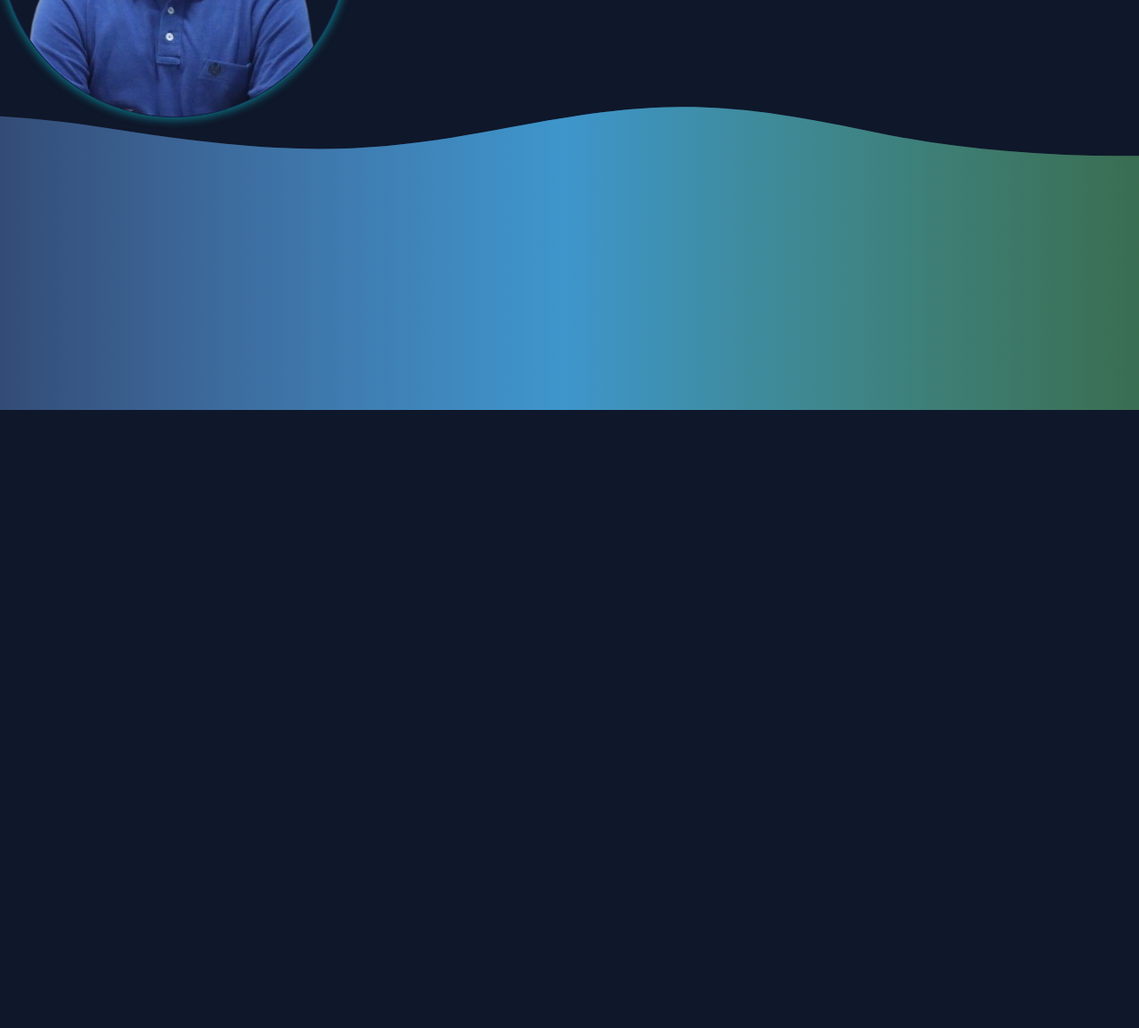
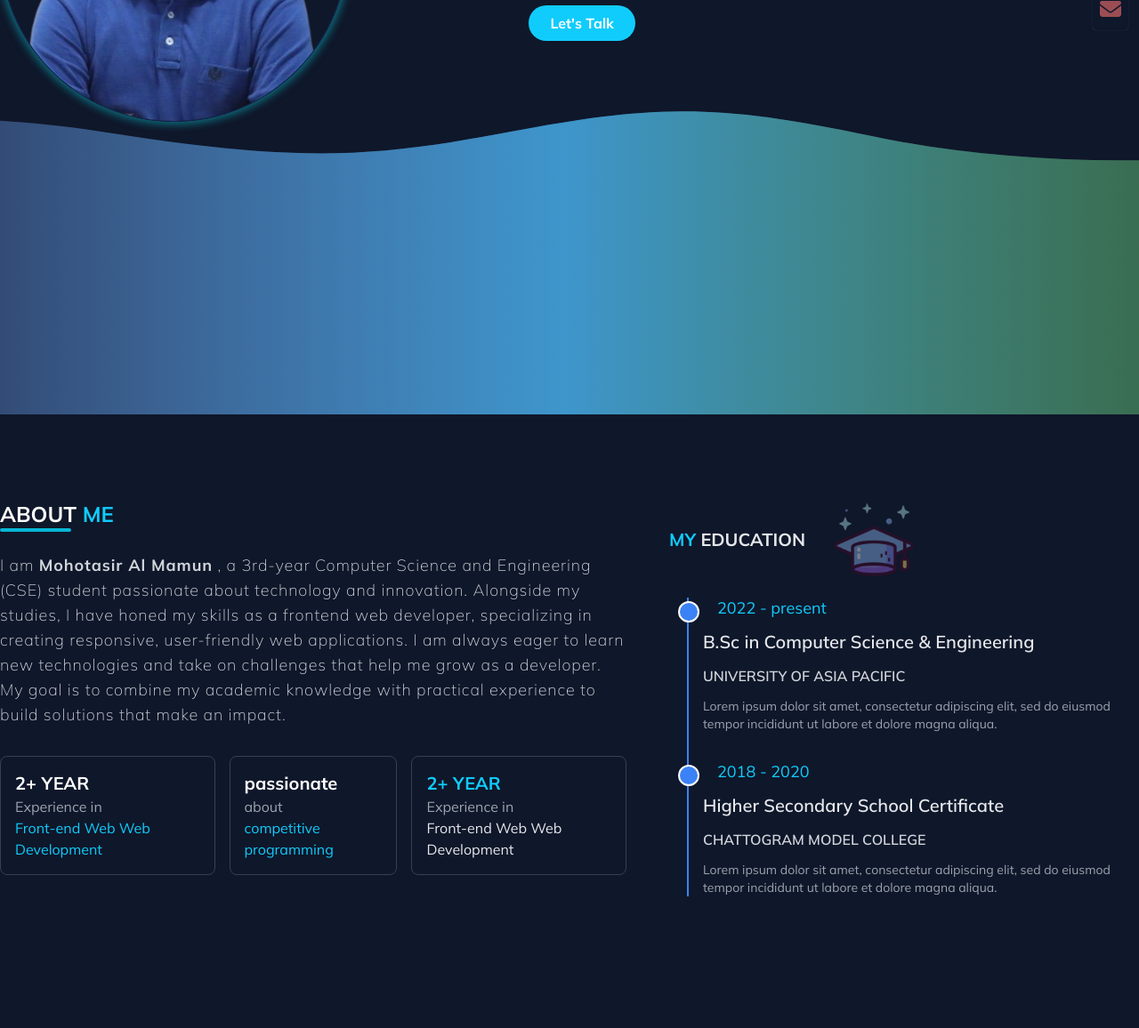
Before and after one commit to Mohotasir/Lab_task_Portfolio, a website: page index.html in a window 1280 px wide. Shown: the part 412-1568 px from the top of the page at 89% size. Before the commit the page ends 873 px from the top, so only its background shows below. Drawn offline with nearby package versions, Linux system fonts and the light colour scheme.

Commit message:
add: about section

```diff
--- a/index.html
+++ b/index.html
@@ -7,6 +7,7 @@
     <title>Document</title>
     <link rel="stylesheet" href="./style.css">
     <script src="https://cdn.tailwindcss.com"></script>
+    <link rel="stylesheet" href="https://cdnjs.cloudflare.com/ajax/libs/font-awesome/6.6.0/css/all.min.css" integrity="sha512-Kc323vGBEqzTmouAECnVceyQqyqdsSiqLQISBL29aUW4U/M7pSPA/gEUZQqv1cwx4OnYxTxve5UMg5GT6L4JJg==" crossorigin="anonymous" referrerpolicy="no-referrer" />
     <style>
         .hero-bg {
             position: absolute;
@@ -24,14 +25,14 @@
     <!-- nav section -->
     <section>
         <nav class="max-w-screen-xl mx-auto flex justify-between items-center py-6 hover:border-b  duration-200 border-gray-800">
-            <div class="font-bold text-2xl">TAHSIN</div>
+            <div class=""><img class="h-[45px]" src="./img/lgo (2).png" alt=""></div>
             <div>
                 <ul class="flex justify-center items-center gap-9 font-semibold text-md ">
                     <li class="hover:text-[#10ccfc] transition-all duration-300"><a href="#">Home</a> </li>
-                    <li class="hover:text-[#10ccfc] transition-all duration-300"><a href="about">About</a></li>
-                    <li class="hover:text-[#10ccfc] transition-all duration-300"><a href="skills">Skills</a></li>
-                    <li class="hover:text-[#10ccfc] transition-all duration-300"><a href="award">Awards</a></li>
-                    <li class="hover:text-[#10ccfc] transition-all duration-300"><a href="contact">Contact</a></li>
+                    <li class="hover:text-[#10ccfc] transition-all duration-300"><a href="#about">About</a></li>
+                    <li class="hover:text-[#10ccfc] transition-all duration-300"><a href="#skills">Skills</a></li>
+                    <li class="hover:text-[#10ccfc] transition-all duration-300"><a href="#award">Awards</a></li>
+                    <li class="hover:text-[#10ccfc] transition-all duration-300"><a href="#contact">Contact</a></li>
                     <button class="btn">RESUME</button>
                 </ul>
             </div>
@@ -80,16 +81,77 @@
 
                     <img class="border border-blue-950 rounded-full shadow-pulse " src="./img/myimg.png" alt="">
             </div>
-            <div class="md:mt-14">
+            <div class=" mt-4 md:mt-14">
                 <h1 class="text-xl font-semibold">Hey There 👋 I am</h1>
                 <h1 class="text-5xl font-bold my-3">MOHOTASIR AL MAMUN</h1>
                 <h1 class="text-4xl font-light clrprimary ">Computer Science & Engineering Student</h1>
+                <button class="btn mt-6 font-bold">Let's Talk</button>
+            </div>
+            <div class="*:text-2xl  flex flex-col gap-4 md:mt-14 mx-3 ">
+               <a href="" class="text-blue-400 icon"> <i class="fa-brands fa-facebook"></i></a>
+               <a href=""><i class="fa-brands fa-github icon"></i></a>
+               <a href="" class="text-blue-800 icon"><i class="fa-brands fa-linkedin"></i></a>
+               <a href="" class="text-red-400 icon"><i class="fa-solid fa-envelope"></i></a>
             </div>
         </div>
     </section>
 
     <!-- About section -->
-    <section>
+    <section id="about" class="max-w-screen-xl mx-auto my-24">
+        <div class="flex flex-col lg:flex-row gap-12">
+            <div class="md:w-4/6">
+                <h1 class="font-bold text-2xl ">ABOUT <span class="clrprimary">ME</span></h1>
+                <p class="w-[80px] h-1  bg-cyan-500 rounded-full mb-6"></p>
+                <p class="text-gray-300 font-thin text-lg tracking-wider ">I am <span class="font-bold">Mohotasir Al Mamun</span> , a 3rd-year Computer Science and Engineering (CSE) student passionate about technology and innovation. Alongside my studies, I have honed my skills as a frontend web developer, specializing in creating responsive, user-friendly web applications. I am always eager to learn new technologies and take on challenges that help me grow as a developer. My goal is to combine my academic knowledge with practical experience to build solutions that make an impact.</p>
+                <div class="flex gap-4 mt-8">
+                     <div class="border border-gray-700 rounded-lg p-4 card">
+                          <h1 class="font-bold  text-xl">2+ YEAR</h1>
+                          <p class="text-gray-400">Experience in</p>
+                          <p class=" clrprimary">Front-end Web  Web Development</p>
+                     </div>
+                     <div class="border border-gray-700 rounded-lg p-4 card">
+                          <h1 class="font-bold  text-xl">passionate  </h1>
+                          <p class="text-gray-400">about</p>
+                          <p class="clrprimary">competitive programming</p>
+                     </div>
+                     <div class="border border-gray-700 rounded-lg p-4 card">
+                          <h1 class="font-bold clrprimary text-xl">2+ YEAR</h1>
+                          <p class="text-gray-400">Experience in</p>
+                          <p class="text-gray-200">Front-end Web  Web Development</p>
+                     </div>
+
+                </div>
+            </div>
+            <div class="md:w-3/6">
+                <div class="flex gap-8 items-center">
+                    <h1 class="font-bold text-xl text-gray-200"><span class="clrprimary">MY</span> EDUCATION</h1>
+                    <img class="w-[90px] opacity-45" src="./img/edu.png" alt="">
+                </div>
+                <div class="container mx-auto p-5">
+                    <div class="relative border-l-2 border-blue-500">
+                        <!-- Education Entry 1 -->
+                        <div class="mb-8 ml-4">
+                            <div class="absolute -left-3 mt-1 w-6 h-6 bg-blue-500 rounded-full border-2 border-white"></div>
+                            <time class="mb-1 ml-4 text-lg font-normal leading-none clrprimary">2022 - present</time>
+                            <h3 class="text-xl font-semibold text-gray-200 my-3">B.Sc in Computer Science & Engineering</h3>
+                            <p class="text-base font-semibold text-gray-300">UNIVERSITY OF ASIA PACIFIC
+                            </p>
+                            <p class="text-sm my-3 font-normal text-gray-400">Lorem ipsum dolor sit amet, consectetur adipiscing elit, sed do eiusmod tempor incididunt ut labore et dolore magna aliqua.</p>
+                        </div>
+                        <div class="mb-8 ml-4">
+                            <div class="absolute -left-3 mt-1 w-6 h-6 bg-blue-500 rounded-full border-2 border-white"></div>
+                            <time class="mb-1 ml-4 text-lg font-normal leading-none clrprimary">2018 - 2020</time>
+                            <h3 class="text-xl font-semibold text-gray-200 my-3">Higher Secondary School Certificate</h3>
+                            <p class="text-base font-semibold text-gray-300 uppercase">Chattogram Model College
+                            </p>
+                            <p class="text-sm font-normal my-3 text-gray-400">Lorem ipsum dolor sit amet, consectetur adipiscing elit, sed do eiusmod tempor incididunt ut labore et dolore magna aliqua.</p>
+                        </div>
+
+                    </div>
+                </div>
+
+            </div>
+        </div>
 
     </section>
 
--- a/style.css
+++ b/style.css
@@ -36,7 +36,7 @@
 }
 .btn:hover{
     background-color: #58d2f4;
-    box-shadow: 0px 5px 5px  #4e9bac;
+    box-shadow: 0px 2px 5px  #4e9bac;
     letter-spacing: 2px;
 
 }
@@ -60,3 +60,23 @@
 .shadow-pulse {
     animation: shadowPulse 2s infinite;
 }
+
+.icon{
+  transition: .4s;
+  box-shadow: 0px 0px 1px  #4e9bac;
+  padding: 8px;
+  border-radius: 10%;
+  opacity: .6;
+}
+.icon:hover{
+
+    box-shadow: 0px 0px 10px  #4e9bac;
+    opacity: .9;
+
+}
+.card{
+    transition: .2s;
+}
+.card:hover{
+    box-shadow: 0px 0px 5px  #4e9bac;
+}
```
Also changed, not shown: img/edu.png (added), img/lgo (2).png (added), tasins.png (added).
